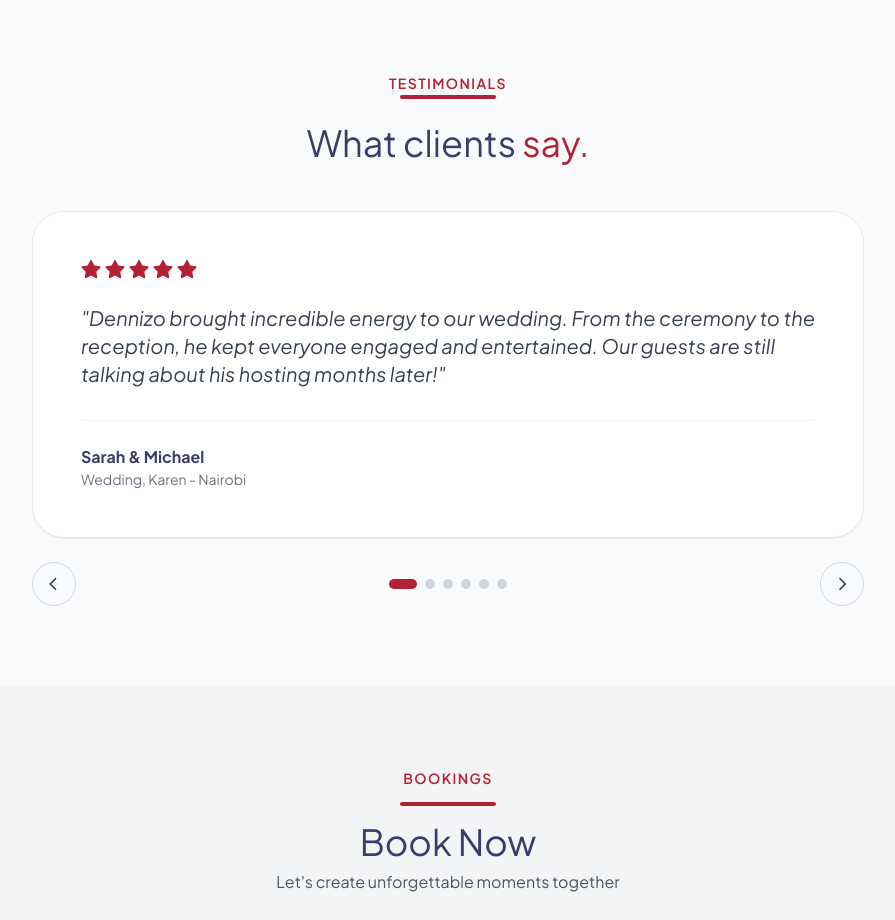
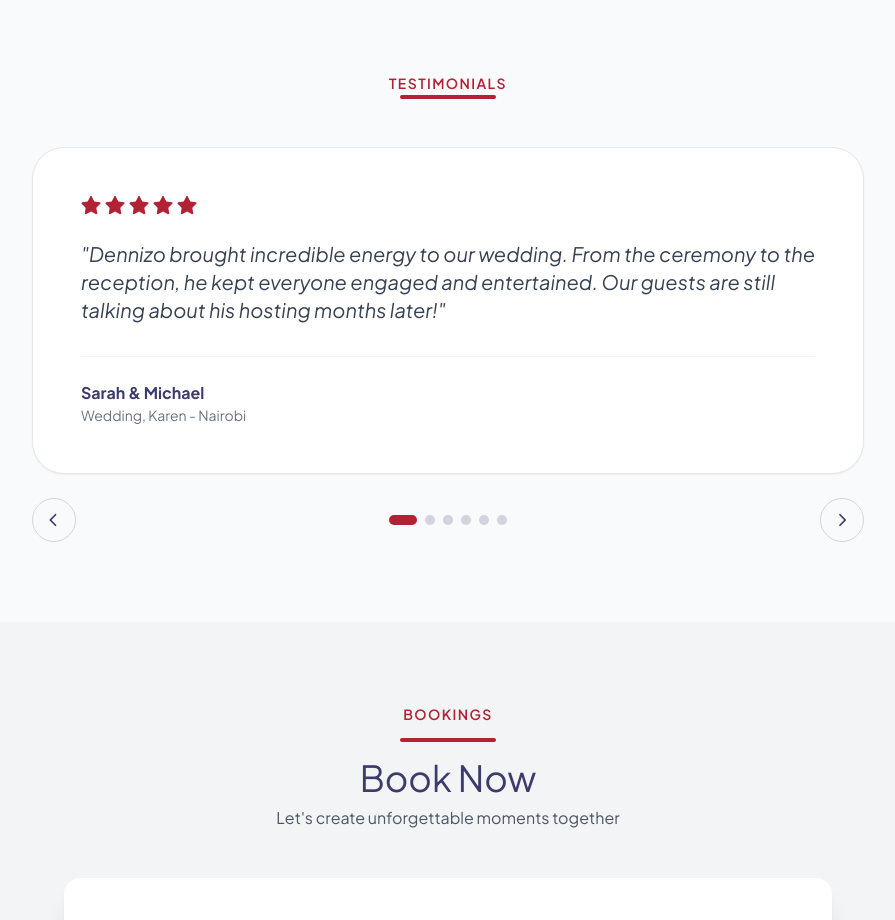
Before and after one commit to csandrew/dennizo-portfolio, a React (Vite) app: page / in a window 1280 px wide. Shown: the part 4040-4960 px from the top of the page, without its empty margins (192-1087 px from the left). Built offline with nearby package versions, Linux system fonts and the light colour scheme; the HTML template or start-up script is replaced by a standard one.

Commit message:
Update WhatsApp button with text and hover animation

```diff
--- a/src/components/sections/Testimonials.jsx
+++ b/src/components/sections/Testimonials.jsx
@@ -77,9 +77,7 @@ const Testimonials = () => {
             Testimonials
           </span>
           <div className="w-24 h-1 bg-primary mx-auto rounded-full mb-6"></div>
-          <h2 className="text-3xl md:text-4xl font-display text-secondary">
-            What clients <span className="text-primary">say.</span>
-          </h2>
+
         </motion.div>
 
         {/* Carousel */}
```
